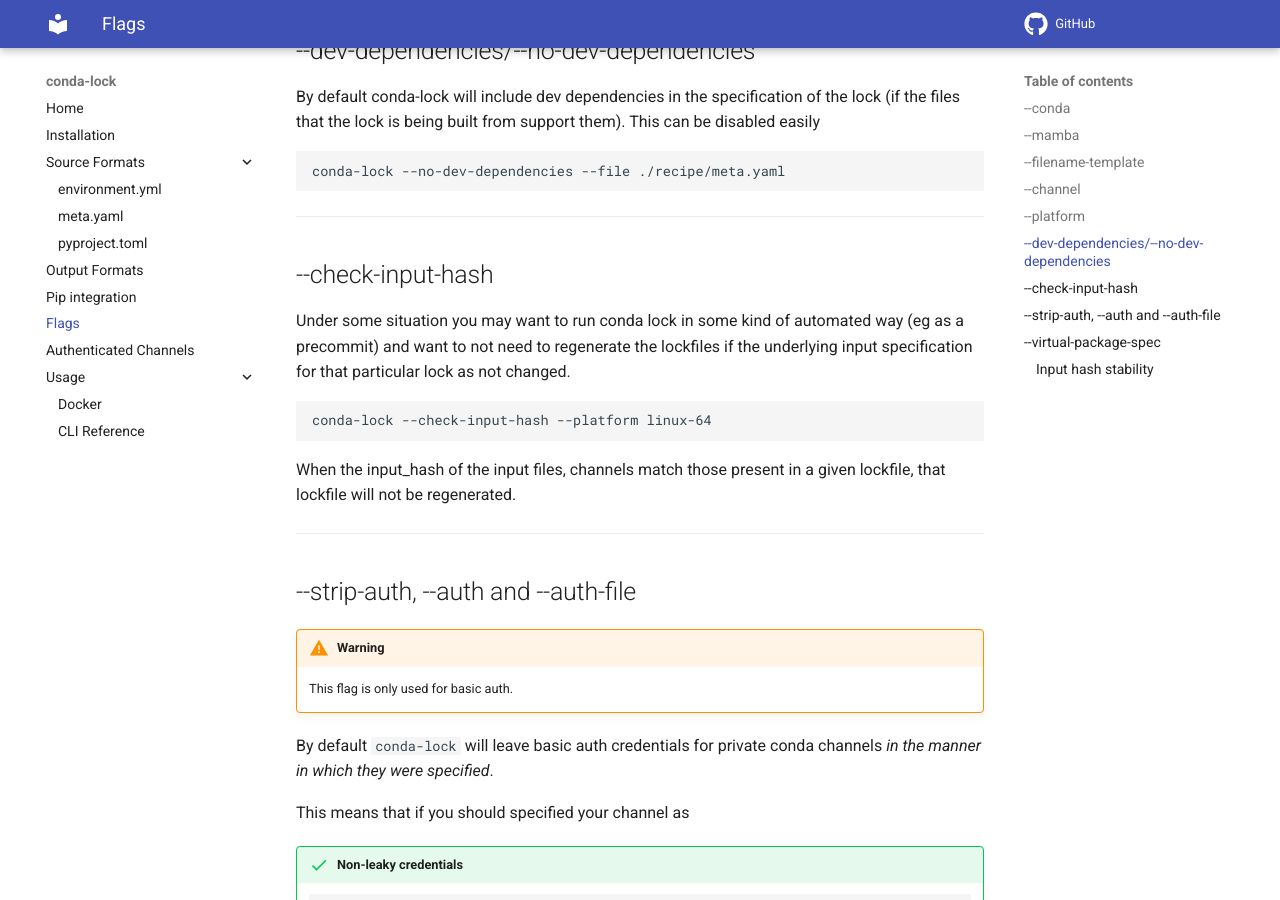
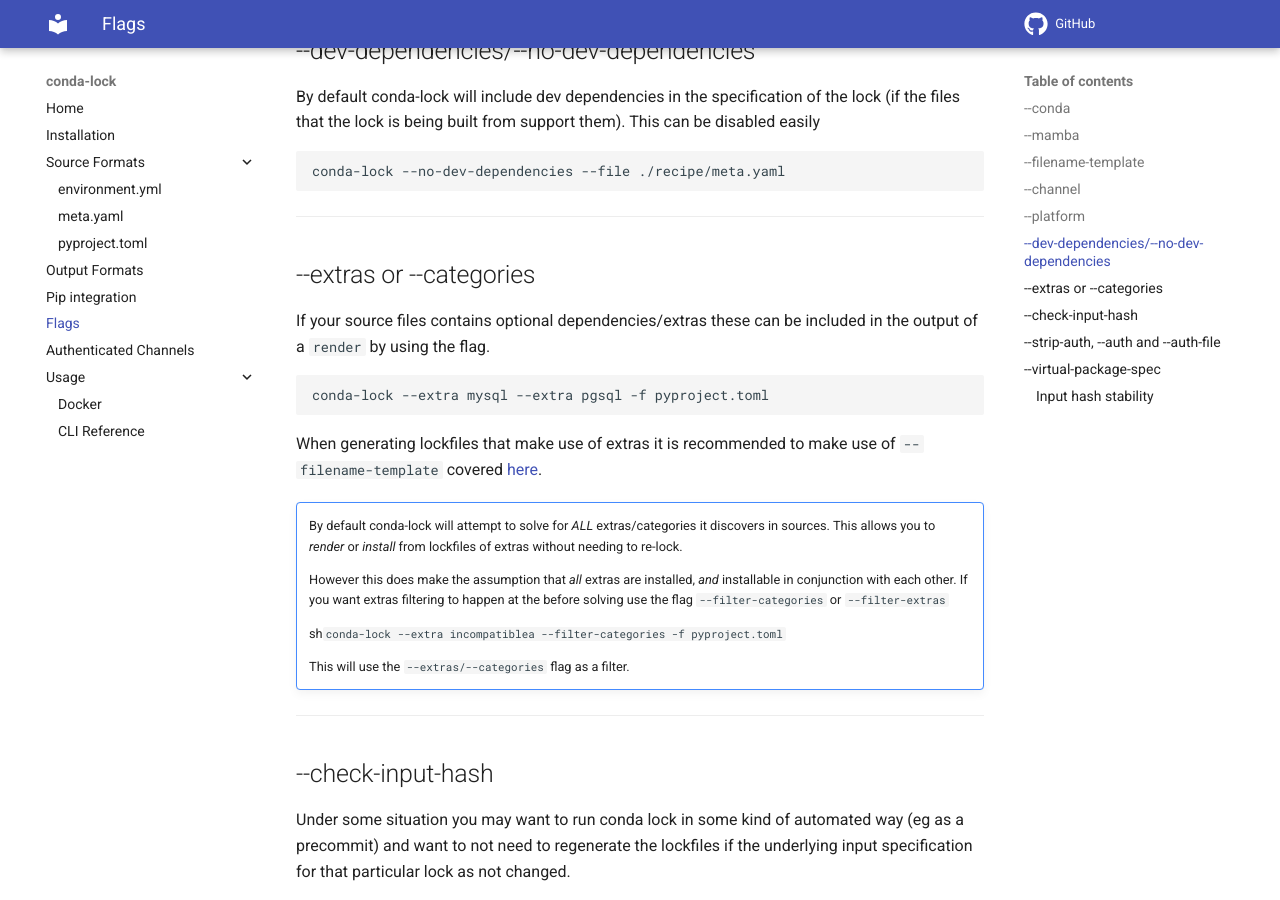
Before and after one commit to conda/conda-lock, an MkDocs documentation site: the page built from docs/flags.md, in a window 1280 px wide and 900 px high, scrolled down 1858 px. Built offline with MkDocs 1.6.1 and Material for MkDocs 9.7.7, drawn with Linux system fonts in a browser that asks for light colours; comment, search, counter and statistics services are not loaded.

Commit message:
Add --filter-categories
This allows pre-solve filtering of categories/extras as was the behavior
pre-1.0.  This is now an opt-in behavior.

Without using this flag a lock will solve for the whole dependency set
instead of only the set of categories required.

````diff
--- a/docs/flags.md
+++ b/docs/flags.md
@@ -86,6 +86,33 @@
 
 ---
 
+## --extras or --categories
+
+If your source files contains optional dependencies/extras these can be included in the output of a `render` by using the
+flag.
+
+```sh
+conda-lock --extra mysql --extra pgsql -f pyproject.toml
+```
+
+When generating lockfiles that make use of extras it is recommended to make use of `--filename-template` covered [here](#file-naming).
+
+!!! note ""
+
+    By default conda-lock will attempt to solve for *ALL* extras/categories it discovers in sources.  This allows you to _render_ or _install_
+    from lockfiles of extras without needing to re-lock.
+
+    However this does make the assumption that *all* extras are installed, *and* installable in conjunction with each other.
+    If you want extras filtering to happen at the before solving use the flag `--filter-categories` or `--filter-extras`
+
+    sh```
+    conda-lock --extra incompatiblea --filter-categories -f pyproject.toml
+    ```
+
+    This will use the `--extras/--categories` flag as a filter.
+
+---
+
 ## --check-input-hash
 
 Under some situation you may want to run conda lock in some kind of automated way (eg as a precommit) and want to not
````
Also changed, not shown: README.md (+6 -1 lines), docs/src_pyproject.md (+11 -0 lines), 1 other file.
